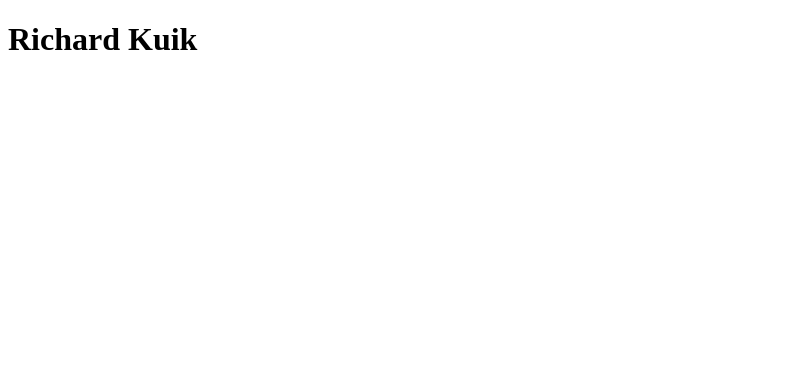
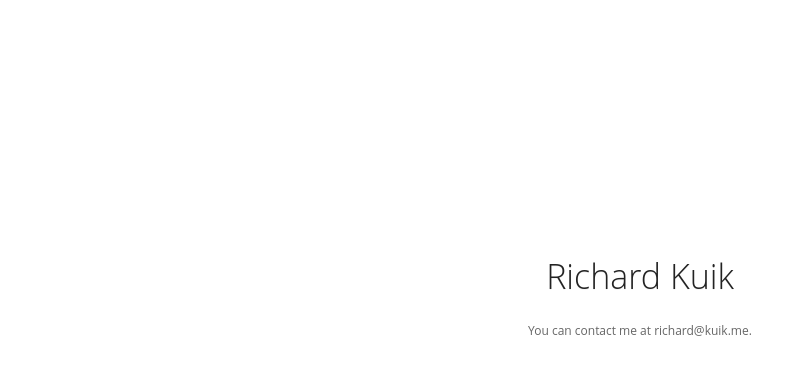
Before and after one commit to rkuik/richard.kuik.me, a plain HTML site: page index.html in a window 1280 px wide. Shown: the whole page, without its empty margins (0-806 px from the left). Drawn offline with Linux system fonts and the light colour scheme.

Commit message:
Added some styles

```diff
--- a/index.html
+++ b/index.html
@@ -3,8 +3,38 @@
     <head>
         <meta charset="utf-8">
         <title>Richard Kuik</title>
+
+		<style type="text/css">
+html, body
+{
+
+}
+h1
+{
+	margin-top: 20%;
+	text-align: center;
+	font: 300 34px 'Open Sans', sans-serif;
+	color: #222;
+	text-shadow: 0 1px 0 #F4F4F4;
+}
+h2
+{
+	text-align: center;
+	font: 300 24px 'Open Sans', sans-serif;
+	color: #666666;
+	text-shadow: 0 1px 0 #FFF;
+}
+p
+{
+	text-align: center;
+	font: 400 12px 'Open Sans', sans-serif;
+	color: #666666;
+	text-shadow: 0 1px 0 #FFF;
+}
+		</style>
     </head>
     <body>
 		<h1>Richard Kuik</h1>
+		<p>You can contact me at richard@kuik.me.</p>
     </body>
 </html>
```
